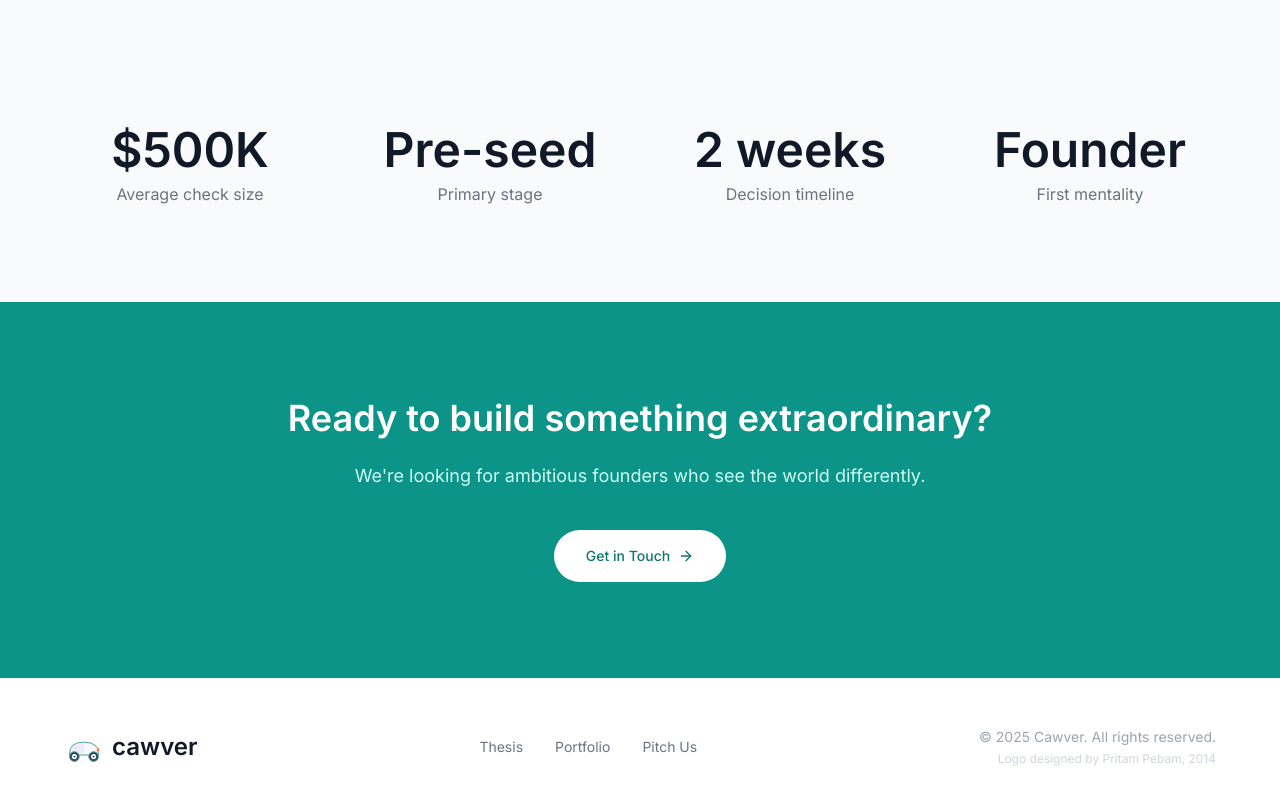
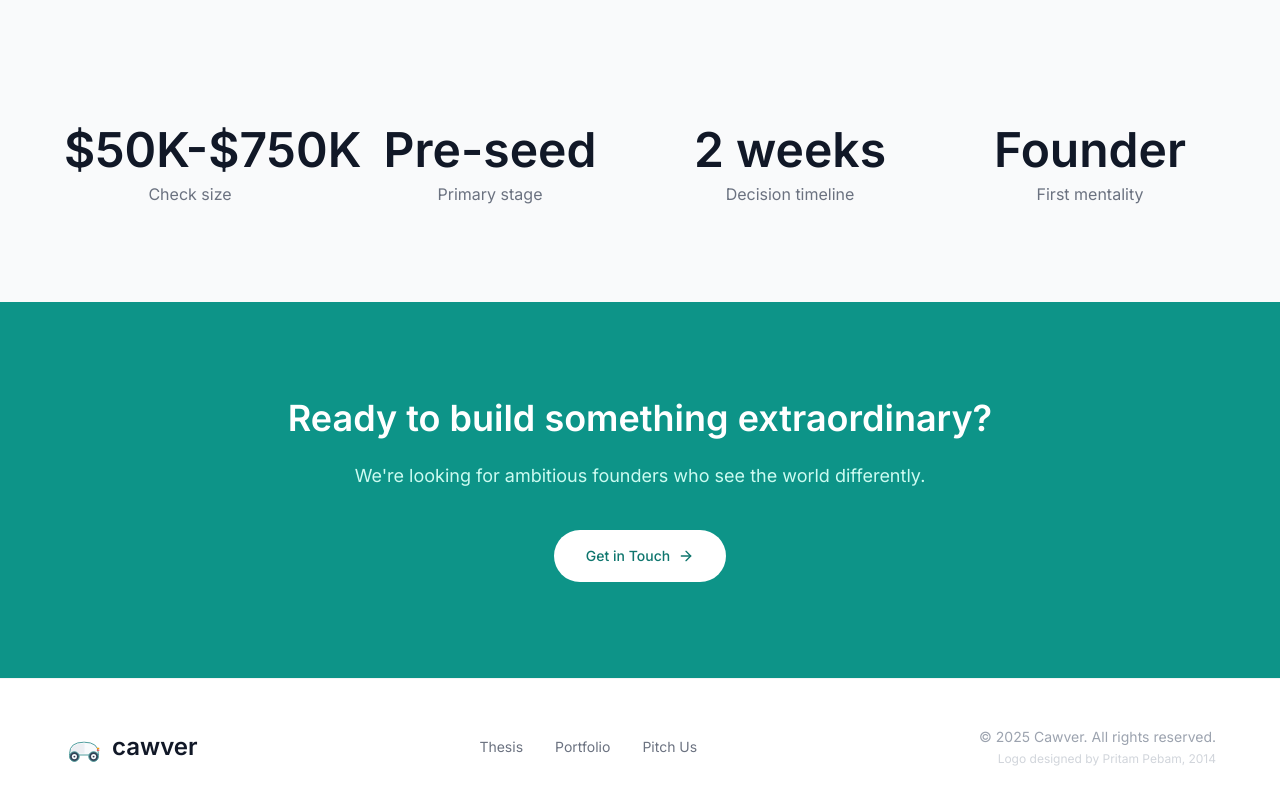
Before and after one commit to signalailabs/cawver, a React (Vite) app: page / in a window 1280 px wide. Shown: the part 1780-2585 px from the top of the page. Built offline with nearby package versions, Linux system fonts and the light colour scheme.

Commit message:
Update check size to $50K-$750K for emerging market accessibility
Lower floor signals openness to very early founders in India and Africa
where capital efficiency means smaller checks can reach meaningful milestones.


Co-Authored-By: developer@signalailabs.com

```diff
--- a/src/App.jsx
+++ b/src/App.jsx
@@ -272,8 +272,8 @@ const Home = () => {
         <div className="max-w-6xl mx-auto">
           <div className="grid md:grid-cols-4 gap-12 text-center">
             <div>
-              <p className="text-5xl font-semibold text-gray-900">$500K</p>
-              <p className="text-gray-500 mt-2">Average check size</p>
+              <p className="text-5xl font-semibold text-gray-900">$50K-$750K</p>
+              <p className="text-gray-500 mt-2">Check size</p>
             </div>
             <div>
               <p className="text-5xl font-semibold text-gray-900">Pre-seed</p>
@@ -376,7 +376,7 @@ const Thesis = () => {
           <h2 className="text-2xl font-semibold text-gray-900 mt-12 mb-4">How we work</h2>
 
           <p className="text-gray-500">
-            We write $250K-$750K checks at pre-seed and seed stages. We move fast, typically reaching a decision within
+            We write $50K-$750K checks at pre-seed and seed stages. We move fast, typically reaching a decision within
             two weeks of our first meeting. We're hands-on when you want us to be and hands-off when you don't.
           </p>
 
```
